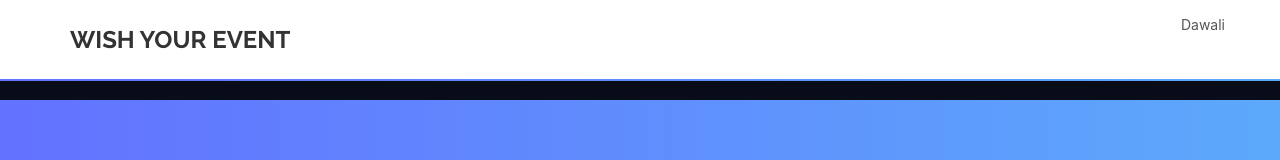
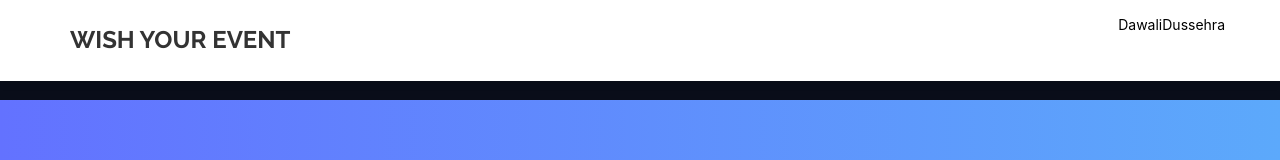
Before and after one commit to NaveedSahotra3/Happy-dawali-Site, a React (Create React App) app: page /inputname in a window 1280 px wide. Shown: the top 160 px of the page. Built offline with nearby package versions, Linux system fonts and the light colour scheme.

Commit message:
'worled'

```diff
--- a/src/components/navigation.jsx
+++ b/src/components/navigation.jsx
@@ -1,7 +1,29 @@
 import React, { Component } from "react";
+import { connect } from "react-redux";
 import { Link, NavLink, Router } from "react-router-dom";
 
+const state = {
+
+  name: ' '
+
+}
 export class Navigation extends Component {
+
+
+  constructor(props) {
+    super(props)
+    this.getValue = (e) => {
+      console.log(e)
+      console.log(e.target.name)
+      this.setState({
+        name: e.target.name
+      })
+      props.changeName(e.target.name)
+    }
+
+  }
+
+
   render() {
     return (
       <nav id="menu" className="navbar navbar-default navbar-fixed-top">
@@ -33,11 +55,17 @@ export class Navigation extends Component {
           >
             <ul className="nav navbar-nav navbar-right">
               {/* <Router> */}
-              <NavLink className="AdjLink" to="/inputname" style={{ textDecoration: 'none', color: 'black' }}>
+              <NavLink className="AdjLink" onClick={this.getValue} name="Dawali" to="/card" style={{ textDecoration: 'none', color: 'black' }}>
 
-                <a href="#portfolio" className="page-scroll">
-                Dawali
-                </a>
+                {/* <a href="#portfolio" className="page-scroll"> */}
+                  Dawali
+                {/* </a> */}
+              </NavLink>
+              <NavLink className="AdjLink" to="/card" onClick={this.getValue} name="Dussehra" style={{ textDecoration: 'none', color: 'black' }}>
+
+                {/* <a href="#portfolio" className="page-scroll"> */}
+                  Dussehra
+           {/* </a> */}
               </NavLink>
               {/* </Router> */}
               {/* <li>
@@ -78,4 +106,16 @@ export class Navigation extends Component {
   }
 }
 
-export default Navigation;
+
+const mapDispatchToProps = (Dispatch) => {
+  return {
+    changeName: (name) => {
+      Dispatch({
+        type: "CHANGE_NAME",
+        payload: name
+      })
+    }
+  }
+}
+
+export default connect(null, mapDispatchToProps)(Navigation);
--- a/src/newComponent/body/body.js
+++ b/src/newComponent/body/body.js
@@ -6,18 +6,21 @@ import { Router, Route } from 'react-router-dom'
 import Header from '../../components/header';
 import JsonData from '../../data/data.json';
 import Carousel from '../../newComponent/carousel/carousel'
-
+import Card from '../../newComponent/carousel/cards'
 const Body = () => {
 const [state, setstate] = useState({
     landingPageData: {},
 })
 
-    return (<div>
+    return (
+    <div>
 
 <div style={{ marginTop: '100px' }}>
 
 <Route path="/" exact component={Carousel}  />
 <Route path="/inputname" exact component={InputName} />
+<Route path="/card" exact component={Card} />
+
 <Route path="/happy/:fullname" component={Happy} />
 
 </div>
--- a/src/newComponent/carousel/cards.js
+++ b/src/newComponent/carousel/cards.js
@@ -1,10 +1,14 @@
-import React from "react";
+import React, { useEffect, useState } from "react";
 import { makeStyles } from "@material-ui/core/styles";
 import Card from "@material-ui/core/Card";
 import CardMedia from "@material-ui/core/CardMedia";
 import CardContent from "@material-ui/core/CardContent";
 import { Link } from "react-router-dom";
 import Button from "@material-ui/core/Button";
+import { Container } from "@material-ui/core";
+import { connect } from 'react-redux'
+import Navigation from '../../components/navigation'
+
 
 const useStyles = makeStyles((theme) => ({
   root: {
@@ -12,6 +16,7 @@ const useStyles = makeStyles((theme) => ({
     marginBottom: 30,
     height: 280,
     width: 350,
+    margin: 20
   },
   media: {
     height: 0,
@@ -22,9 +27,84 @@ const useStyles = makeStyles((theme) => ({
     fontSize: 12,
     marginTop: 10,
   },
+  flexBox: {
+    // marginTop: '100px',
+    display: 'flex',
+    flexWrap: 'wrap',
+    /* margin-left: 108px */
+    // margin: 'auto'
+
+
+  }
 }));
 
-export default function RecipeReviewCard() {
+const content = [
+  {
+    name: 'dawali',
+    src: "Happy-Diwali"
+  },
+
+  {
+    name: 'dawali',
+    src: "Happy-Diwali"
+  },
+
+  {
+    name: 'dawali',
+    src: "Happy-Diwali"
+  },
+
+  {
+    name: 'dawali',
+    src: "Happy-Diwali"
+  },
+
+  {
+    name: 'dawali',
+    src: "Happy-Diwali"
+  },
+  {
+    name: 'dawali',
+    src: "Happy-Diwali"
+  },
+  {
+    name: 'Dussehra',
+    src: "Happy-Diwali"
+  },  {
+    name: 'Dussehra',
+    src: "Happy-Diwali"
+  },  {
+    name: 'Dussehra',
+    src: "Happy-Diwali"
+  },  {
+    name: 'Dussehra',
+    src: "Happy-Diwali"
+  },  {
+    name: 'Dussehra',
+    src: "Happy-Diwali"
+  },  {
+    name: 'Dussehra',
+    src: "Happy-Diwali"
+  },
+
+]
+
+function RecipeReviewCard(props) {
+
+  const [state, setState] = useState([{ name: '' }])
+
+
+  // setState({
+  //   state : props.myData
+  // })
+  useEffect(()=>{
+
+    setState({
+      name: props.myData
+     })
+     console.log(state)
+
+   },[props.myData])
   const classes = useStyles();
   const [expanded, setExpanded] = React.useState(false);
 
@@ -32,11 +112,21 @@ export default function RecipeReviewCard() {
     setExpanded(!expanded);
   };
 
+
   return (
-    <Card className={classes.root}>
+    <div>
+      <Navigation />
+
+      <h1>HAPPY {props.myData}</h1>
+      <div className={classes.flexBox}>
+        {
+      //  props.myData = 'Dawali' ?
+   content.map((item) => {
+
+            return <Card className={classes.root}>
               <CardMedia
                 className={classes.media}
-        image={require("./images (1).jpg")}
+                image={require("./" + item.src + ".jpg")}
                 title="Paella dish"
               />
               <CardContent>
@@ -51,5 +141,21 @@ export default function RecipeReviewCard() {
                 </Link>
               </CardContent>
             </Card>
+
+          })
+          // : null
+        }
+      </div>
+
+    </div>
+
   );
 }
+const mapStateToProps = (state) => {
+  console.log(state.name);
+  return {
+    myData: state.name
+  }
+}
+
+export default connect(mapStateToProps)(RecipeReviewCard)
--- a/src/newComponent/carousel/carousel.js
+++ b/src/newComponent/carousel/carousel.js
@@ -71,11 +71,11 @@ class Carousel extends React.Component {
             ></div>
           ))}
         </Slider>
-        <div className="card_wrapper">
+        {/* <div className="card_wrapper">
           {this.content2.map((item, index) => {
             return <Card />;
           })}
-        </div>
+        </div> */}
       </div>
     );
   }
--- a/src/newComponent/reducer/reducer.js
+++ b/src/newComponent/reducer/reducer.js
@@ -1,7 +1,7 @@
 
 
 const inittialState = {
-    name: 'shantinagar'
+    name: ''
 }
 
 const Reducer = (state = inittialState, action) => {
```
Also changed, not shown: 1 other file (tests, documents, lock files or other folders). Lines whose indentation alone changed are shown as unchanged.
